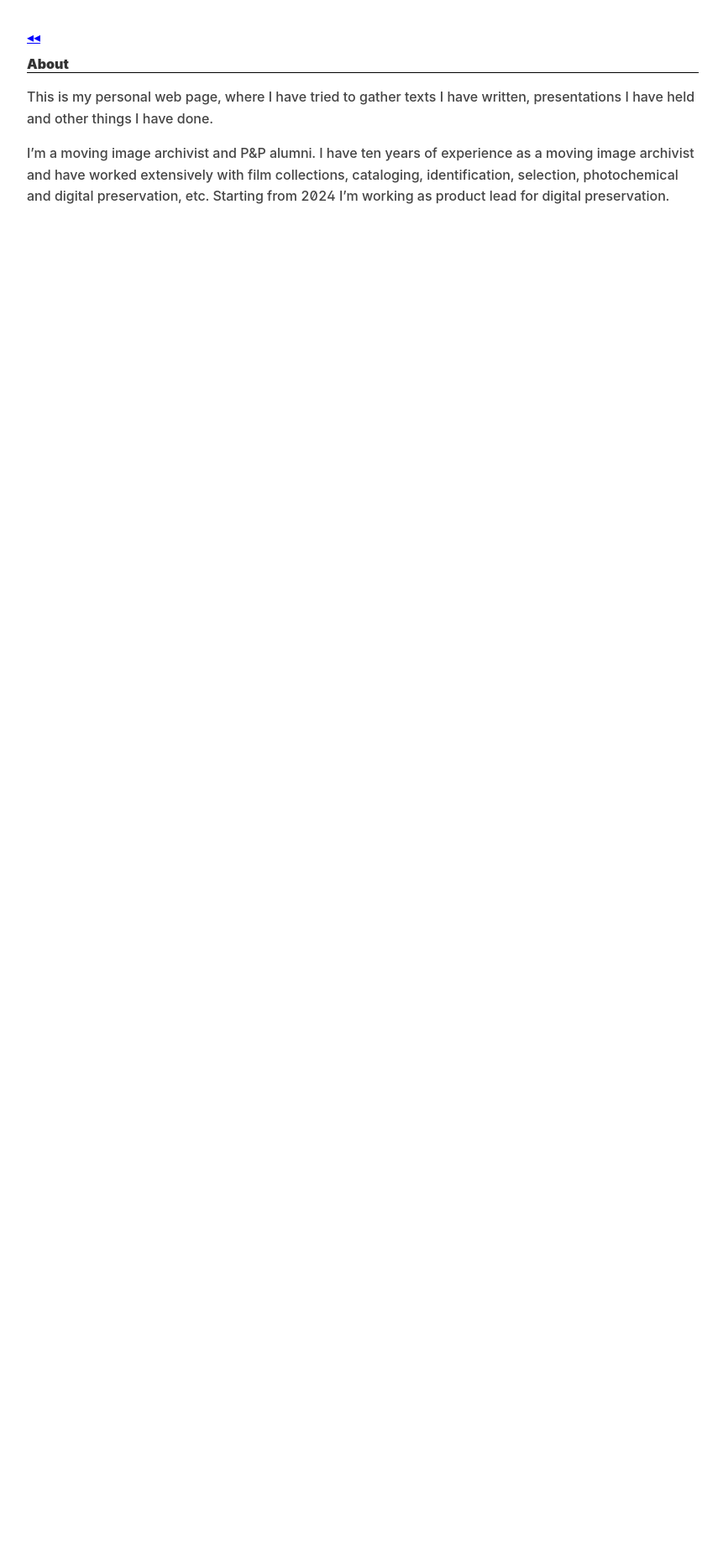
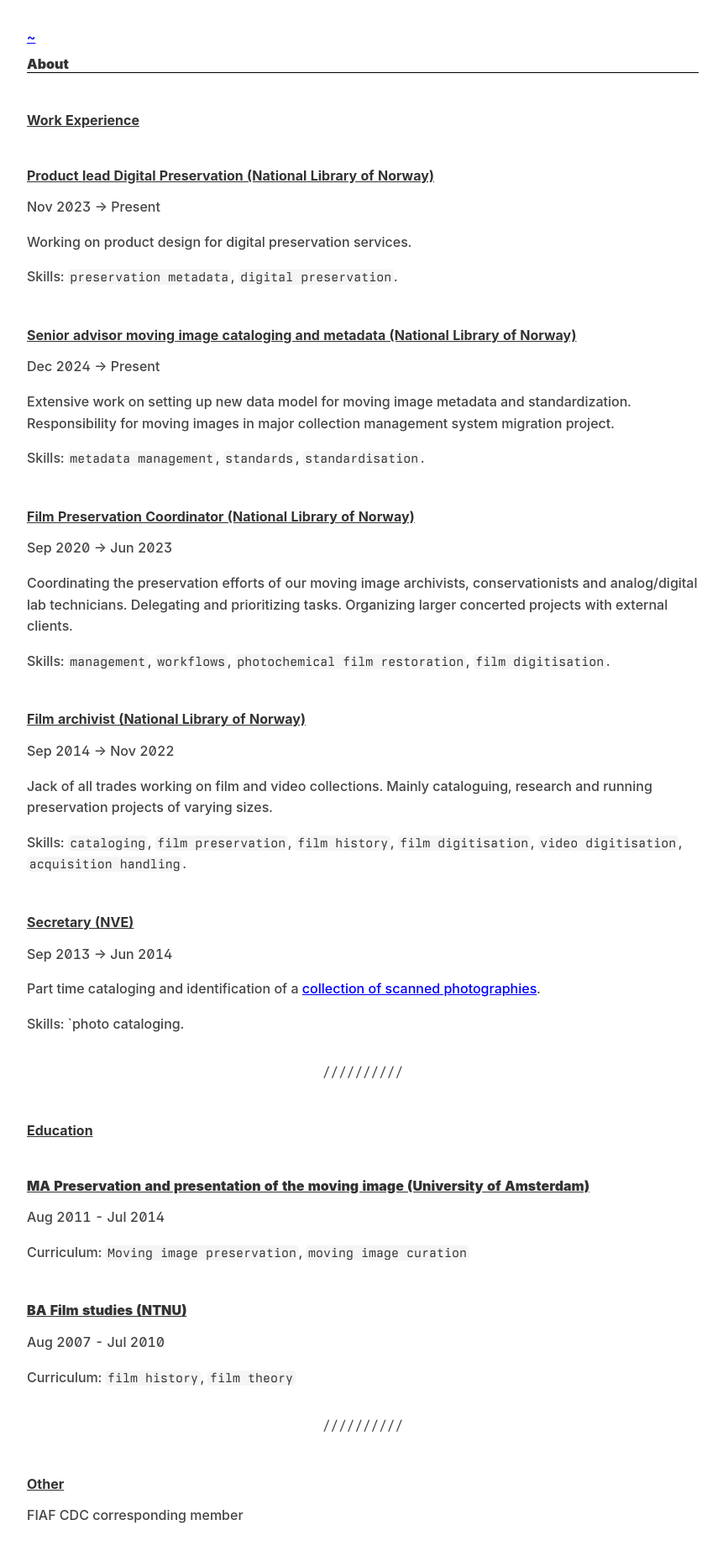
Before and after one commit to torbjornbp/torbjornbp.github.io, a Jekyll site: the page built from about.md, in a window 1280 px wide. Shown: the whole page at 84% size, without its empty margins (208-1069 px from the left). Built offline with Jekyll 4.4.1, drawn with Linux system fonts in a browser that asks for light colours; some web fonts are replaced; before the commit the page ends 900 px from its top, so only the background shows below that.

Commit message:
added resume

```diff
--- a/_config.yml
+++ b/_config.yml
@@ -21,7 +21,7 @@
 title: Torbjørn Pedersen's webpage
 author: Torbjørn Pedersen
 email:
-description: This is my personal web page, where I have tried to gather texts I have written, presentations I have held and other things I have done. I can be reached on <a href="mailto:tbp@tuta.io">email</a>, <a href="https://www.linkedin.com/in/torbjørn-pedersen-57617b227/">linkedin</a>, <a href="https://www.instagram.com/filmarkivar">instagram</a> or <a href="https://github.com/torbjornbp">github</a> (which also hosts this page).
+description: This is my personal web page, where I have tried to gather texts I have written, presentations I have held and other things I have done. My resume can be found <a href="/about/">here</a>. I can be reached on <a href="mailto:tbp@tuta.io">email</a>, <a href="https://www.linkedin.com/in/torbjørn-pedersen-57617b227/">linkedin</a>, <a href="https://www.instagram.com/filmarkivar">instagram</a> or <a href="https://github.com/torbjornbp">github</a> (which also hosts this page).
 # >- this means to ignore newlines until "baseurl:"
 baseurl: "" # the subpath of your site, e.g. /blog
 url: "https://torbjorn.no" # the base hostname & protocol for your site, e.g. http://example.com
@@ -35,7 +35,7 @@
 
 theme_config:
   appearance: "light" # can be "light", "dark" or "auto"
-  back_home_text: "◂◂" # customize text for homepage link in post layout
+  back_home_text: "~" # customize text for homepage link in post layout
   date_format: "%Y-%m-%d" # customize how date is formatted
   show_description: true # show blog description in home page
 
--- a/about.md
+++ b/about.md
@@ -4,6 +4,68 @@
 permalink: /about/
 ---
 
-This is my personal web page, where I have tried to gather texts I have written, presentations I have held and other things I have done.
+## **Work Experience**
+### **Product lead Digital Preservation (National Library of Norway)**
 
-I'm a moving image archivist and P&P alumni. I have ten years of experience as a moving image archivist and have worked extensively with film collections, cataloging, identification, selection, photochemical and digital preservation, etc. Starting from 2024 I'm working as product lead for digital preservation.
+Nov 2023 -> Present
+
+Working on product design for digital preservation services.
+
+Skills: `preservation metadata`, `digital preservation`.
+
+
+### **Senior advisor moving image cataloging and metadata (National Library of Norway)**
+
+Dec 2024 -> Present
+
+Extensive work on setting up new data model for moving image metadata and standardization. Responsibility for moving images in major collection management system migration project.
+
+Skills: `metadata management`, `standards`, `standardisation`.
+
+
+### **Film Preservation Coordinator (National Library of Norway)**
+
+Sep 2020 -> Jun 2023
+
+Coordinating the preservation efforts of our moving image archivists, conservationists and analog/digital lab technicians. Delegating and prioritizing tasks. Organizing larger concerted projects with external clients.
+
+Skills: `management`, `workflows`, `photochemical film restoration`, `film digitisation`.
+
+
+### **Film archivist (National Library of Norway)**
+
+Sep 2014 -> Nov 2022
+
+Jack of all trades working on film and video collections. Mainly cataloguing, research and running preservation projects of varying sizes.
+
+Skills: `cataloging`, `film preservation`, `film history`, `film digitisation`, `video digitisation`, `acquisition handling`.
+
+
+### **Secretary (NVE)**
+
+Sep 2013 -> Jun 2014
+
+Part time cataloging and identification of a [collection of scanned photographies](https://digitaltmuseum.no/search/?aq=owner%3A%22NVE%22&q=NVE.UNV).
+
+Skills: `photo cataloging.
+
+---
+
+## **Education**
+###  MA Preservation and presentation of the moving image (University of Amsterdam)
+
+Aug 2011 - Jul 2014
+
+Curriculum: `Moving image preservation`, `moving image curation`
+
+### BA Film studies (NTNU)
+
+Aug 2007 - Jul 2010
+
+Curriculum: `film history`, `film theory`
+
+---
+
+## **Other**
+
+FIAF CDC corresponding member
```
